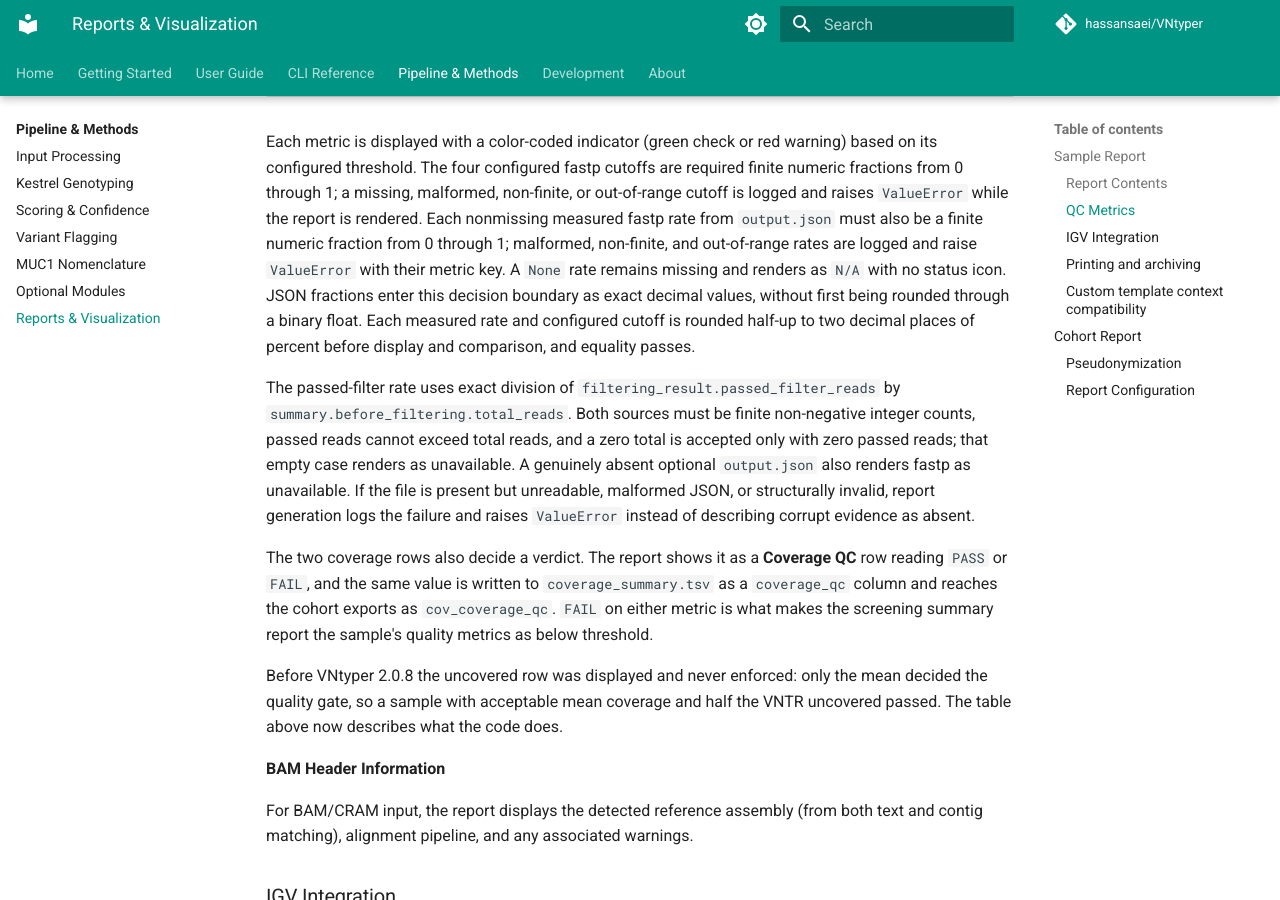
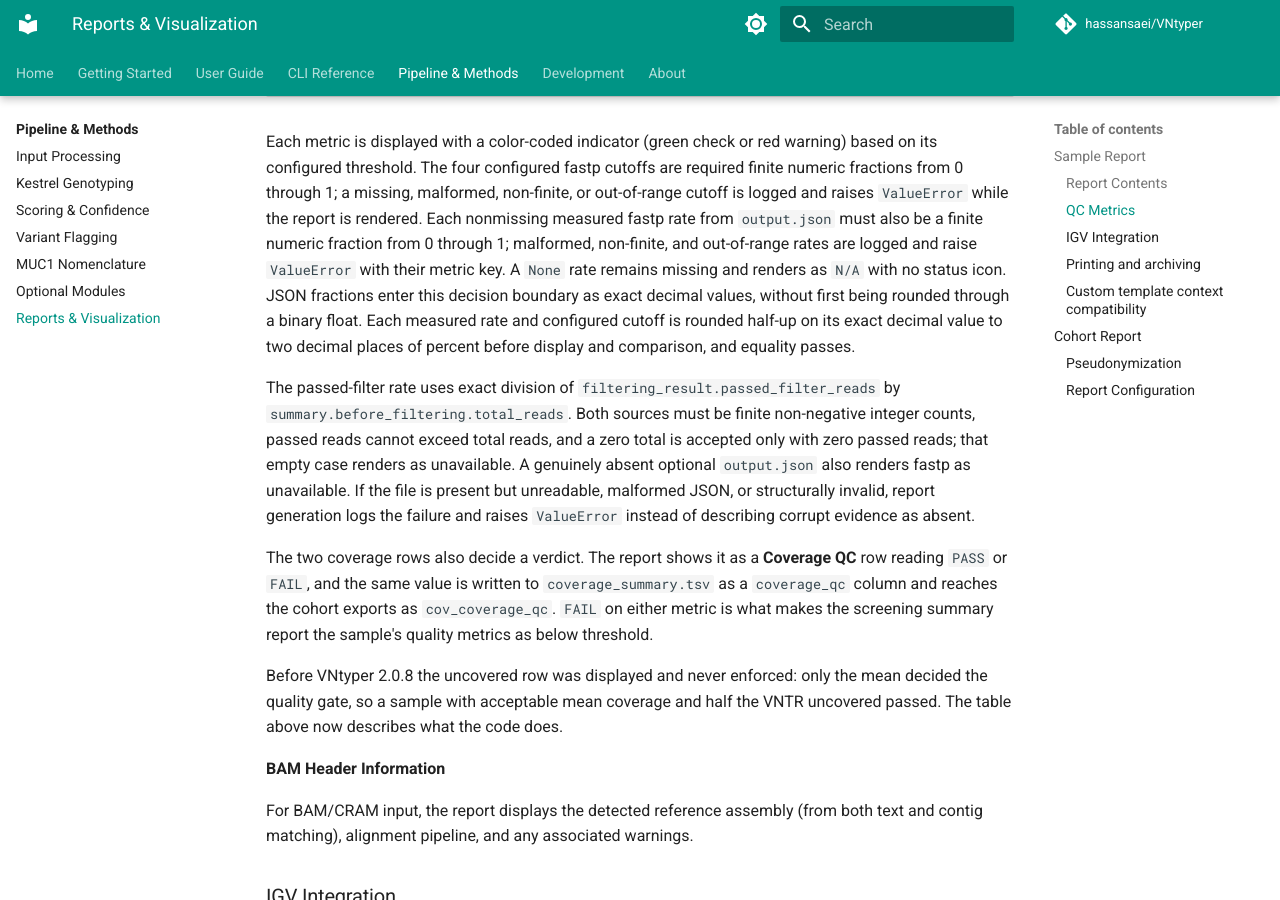
Before and after one commit to hassansaei/VNtyper, an MkDocs documentation site: the page built from docs/pipeline/reports.md, in a window 1280 px wide and 900 px high, scrolled down 2283 px. Built offline with MkDocs 1.6.1 and Material for MkDocs 9.7.7, drawn with Linux system fonts in a browser that asks for light colours; comment, search, counter and statistics services are not loaded.

```diff
--- a/docs/pipeline/reports.md
+++ b/docs/pipeline/reports.md
@@ -55,7 +55,7 @@
 | Q30 rate | fastp | `thresholds.q30_rate` | measured >= configured value |
 | Passed filter rate | fastp | `thresholds.passed_filter_reads_rate` | measured >= configured value |
 
-Each metric is displayed with a color-coded indicator (green check or red warning) based on its configured threshold. The four configured fastp cutoffs are required finite numeric fractions from 0 through 1; a missing, malformed, non-finite, or out-of-range cutoff is logged and raises `ValueError` while the report is rendered. Each nonmissing measured fastp rate from `output.json` must also be a finite numeric fraction from 0 through 1; malformed, non-finite, and out-of-range rates are logged and raise `ValueError` with their metric key. A `None` rate remains missing and renders as `N/A` with no status icon. JSON fractions enter this decision boundary as exact decimal values, without first being rounded through a binary float. Each measured rate and configured cutoff is rounded half-up to two decimal places of percent before display and comparison, and equality passes.
+Each metric is displayed with a color-coded indicator (green check or red warning) based on its configured threshold. The four configured fastp cutoffs are required finite numeric fractions from 0 through 1; a missing, malformed, non-finite, or out-of-range cutoff is logged and raises `ValueError` while the report is rendered. Each nonmissing measured fastp rate from `output.json` must also be a finite numeric fraction from 0 through 1; malformed, non-finite, and out-of-range rates are logged and raise `ValueError` with their metric key. A `None` rate remains missing and renders as `N/A` with no status icon. JSON fractions enter this decision boundary as exact decimal values, without first being rounded through a binary float. Each measured rate and configured cutoff is rounded half-up on its exact decimal value to two decimal places of percent before display and comparison, and equality passes.
 
 The passed-filter rate uses exact division of `filtering_result.passed_filter_reads` by `summary.before_filtering.total_reads`. Both sources must be finite non-negative integer counts, passed reads cannot exceed total reads, and a zero total is accepted only with zero passed reads; that empty case renders as unavailable. A genuinely absent optional `output.json` also renders fastp as unavailable. If the file is present but unreadable, malformed JSON, or structurally invalid, report generation logs the failure and raises `ValueError` instead of describing corrupt evidence as absent.
 
```
Also changed, not shown: AGENTS.md (+1 -1 lines), 2 other files.
